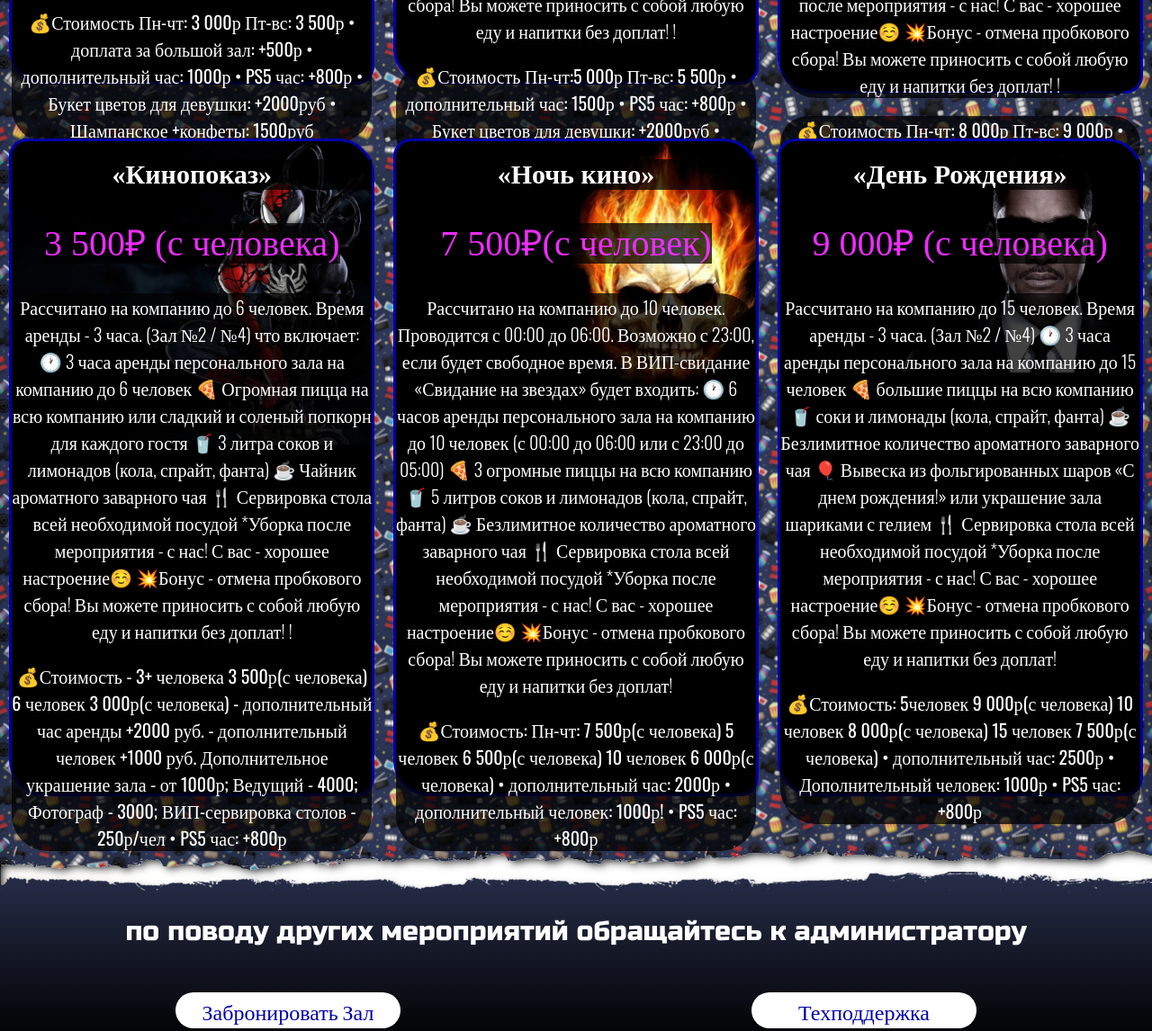
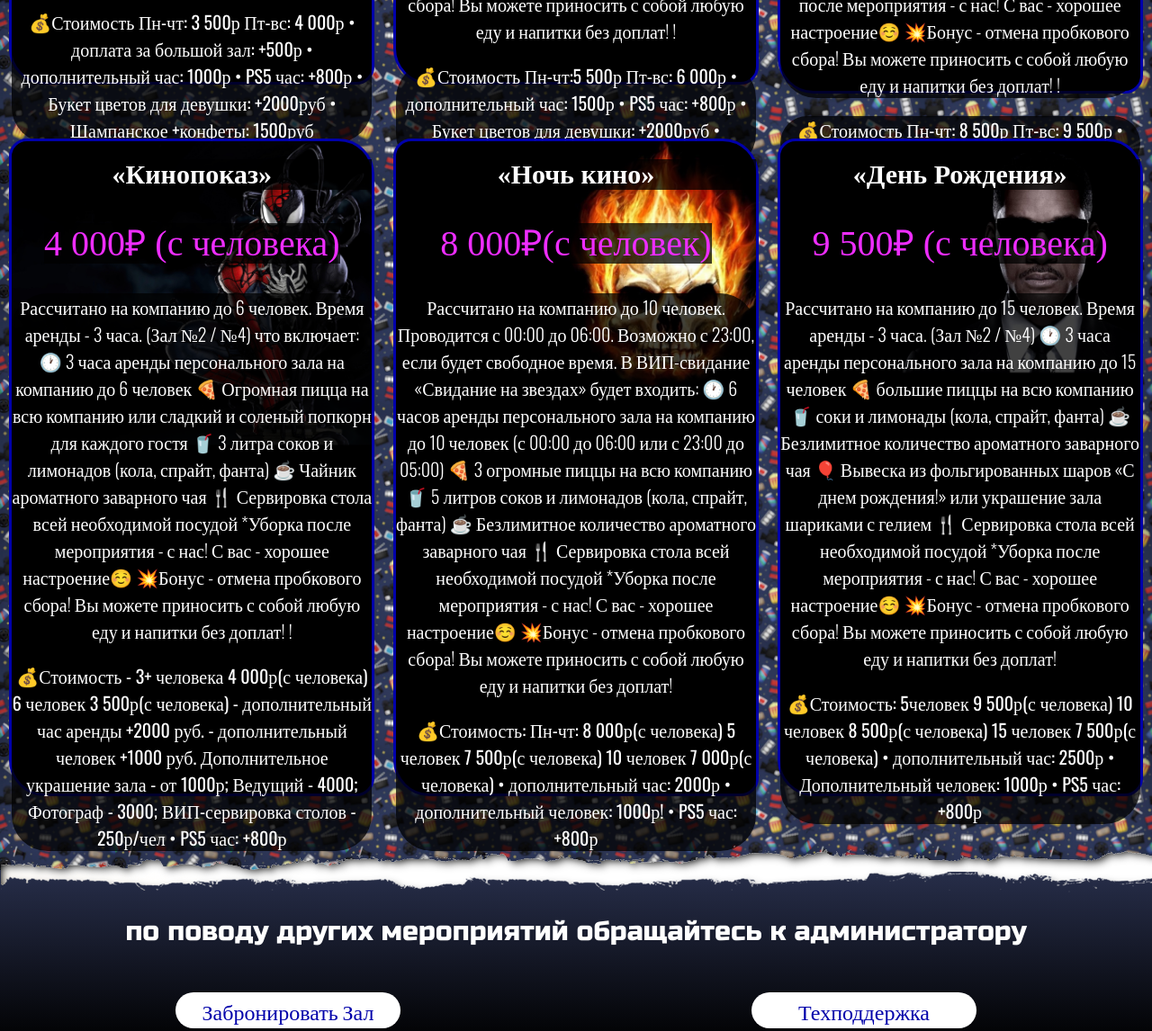
Before and after one commit to KinoRoom/Cinema, a plain HTML site: page index.html in a window 1280 px wide. Shown: the part 3680-4826 px from the top of the page at 90% size. Drawn offline with nearby package versions, Linux system fonts and the light colour scheme.

Commit message:
Cena 3500

```diff
--- a/index.html
+++ b/index.html
@@ -167,7 +167,7 @@
             <div class="mainCard">
                 <div class="mainCard1">
                     <h2>ВИП-свидание «Вечер любви»</h2>
-                <span class="cena">3 000₽</span>
+                <span class="cena">3 500₽</span>
                 <p class="mainCardP">
                     Продолжительность свидания: 2.5 часа
                     В ВИП-свидание «Вечер любви» будет входить:
@@ -179,8 +179,8 @@
                     хорошее настроение☺️ 💥Бонус - отмена пробкового сбора! Вы можете
                     приносить с собой любую еду и напитки без доплат!</p>
                     <p class="mainCaedP2">
-                        💰Стоимость Пн-чт: 3 000р
-                        Пт-вс: 3 500р
+                        💰Стоимость Пн-чт: 3 500р
+                        Пт-вс: 4 000р
                         • доплата за большой зал: +500р
                         • дополнительный час: 1000р
                         • PS5 час: +800р
@@ -190,7 +190,7 @@
                 </div>
                 <div class="mainCard2">
                     <h2>ВИП-свидание «День влюбленных»</h2>
-                <span class="cena">5 000₽</span>
+                <span class="cena">5 500₽</span>
                 <p class="mainCardP">
                     Продолжительность свидания: 3.5 часа
                     В ВИП-свидание «День влюбленных» будет входить:
@@ -207,8 +207,8 @@
                     с собой любую еду и напитки без доплат!
                     !</p>
                     <p class="mainCaedP2">
-                        💰Стоимость Пн-чт:5 000р
-                        Пт-вс: 5 500р
+                        💰Стоимость Пн-чт:5 500р
+                        Пт-вс: 6 000р
                         • дополнительный час: 1500р
                         • PS5 час: +800р
                         • Букет цветов для девушки: +2000руб
@@ -217,7 +217,7 @@
                 </div>
                 <div class="mainCard3">
                     <h2>ВИП-свидание «Свидание на звездах»</h2>
-                <span class="cena">8 000₽</span>
+                <span class="cena">8 500₽</span>
                 <p class="mainCardP">
                     Продолжительность свидания: 4 часа
                     В ВИП-свидание «Свидание на звездах» будет входить:
@@ -240,15 +240,15 @@
                     !</p>
                     <p class="mainCaedP2">
                         💰Стоимость
-                        Пн-чт: 8 000р
-                        Пт-вс: 9 000р
+                        Пн-чт: 8 500р
+                        Пт-вс: 9 500р
                         • дополнительный час: 1500р
                         • PS5 час: +800руб
                     </p>
                 </div>
                 <div class="mainCard4">
                     <h2>«Кинопоказ»</h2>
-                <span class="cena">3 500₽ (с человека)</span>
+                <span class="cena">4 000₽ (с человека)</span>
                 <p class="mainCardP">
                     Рассчитано на компанию до 6 человек.
                     Время аренды - 3 часа. (Зал №2 / №4)
@@ -266,8 +266,8 @@
                     !</p>
                     <p class="mainCaedP2">
                         💰Стоимость -
-                        3+ человека 3 500р(с человека)
-                        6 человек 3 000р(с человека)
+                        3+ человека 4 000р(с человека)
+                        6 человек 3 500р(с человека)
                         - дополнительный час аренды +2000 руб.
                         - дополнительный человек +1000 руб.
                         Дополнительное украшение зала - от 1000р;
@@ -279,7 +279,7 @@
                 </div>
                 <div class="mainCard5">
                     <h2>«Ночь кино»</h2>
-                <span class="cena">7 500₽(c человек)</span>
+                <span class="cena">8 000₽(c человек)</span>
                 <p class="mainCardP">
                         Рассчитано на компанию до 10 человек. Проводится с
                         00:00 до 06:00. Возможно с 23:00, если
@@ -297,9 +297,9 @@
                         приносить с собой любую еду и напитки без доплат!</p>
                     <p class="mainCaedP2">
                         💰Стоимость:
-                        Пн-чт: 7 500р(с человека)
-                        5 человек 6 500р(с человека)
-                        10 человек 6 000р(с человека)
+                        Пн-чт: 8 000р(с человека)
+                        5 человек 7 500р(с человека)
+                        10 человек 7 000р(с человека)
                         • дополнительный час: 2000р
                         • дополнительный человек: 1000р!
                         • PS5 час: +800р
@@ -307,7 +307,7 @@
                 </div>
                 <div class="mainCard6">
                     <h2>«День Рождения»</h2>
-                <span class="cena">9 000₽ (с человека)</span>
+                <span class="cena">9 500₽ (с человека)</span>
                 <p class="mainCardP">
                     Рассчитано на компанию до 15 человек.
                     Время аренды - 3 часа. (Зал №2 / №4)
@@ -326,8 +326,8 @@
                     <p class="mainCaedP2">
 
                         💰Стоимость:
-                        5человек 9 000р(с человека)
-                        10 человек 8 000р(с человека)
+                        5человек 9 500р(с человека)
+                        10 человек 8 500р(с человека)
                         15 человек 7 500р(с человека)
                         • дополнительный час: 2500р
                         • Дополнительный человек: 1000р
```
